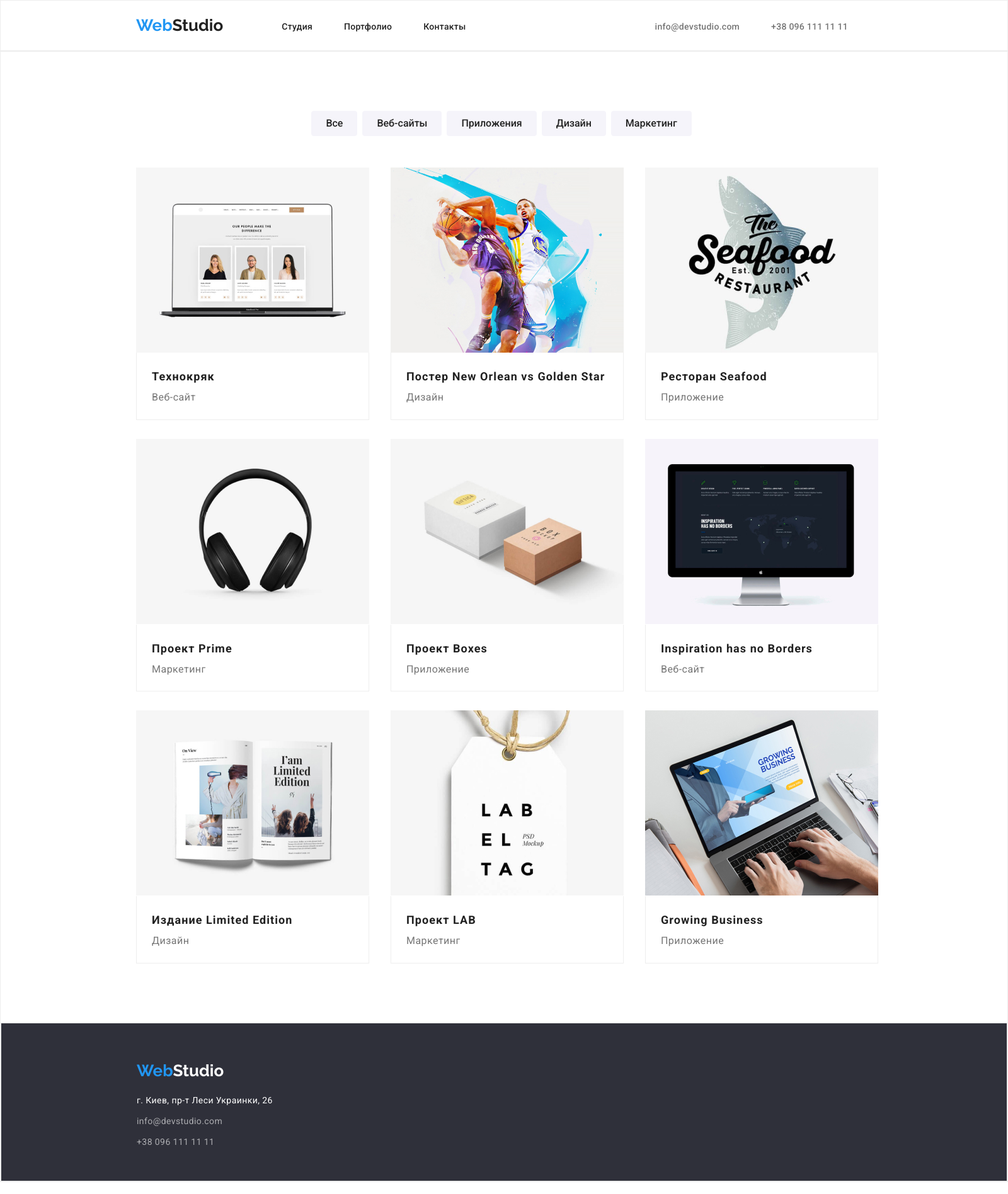
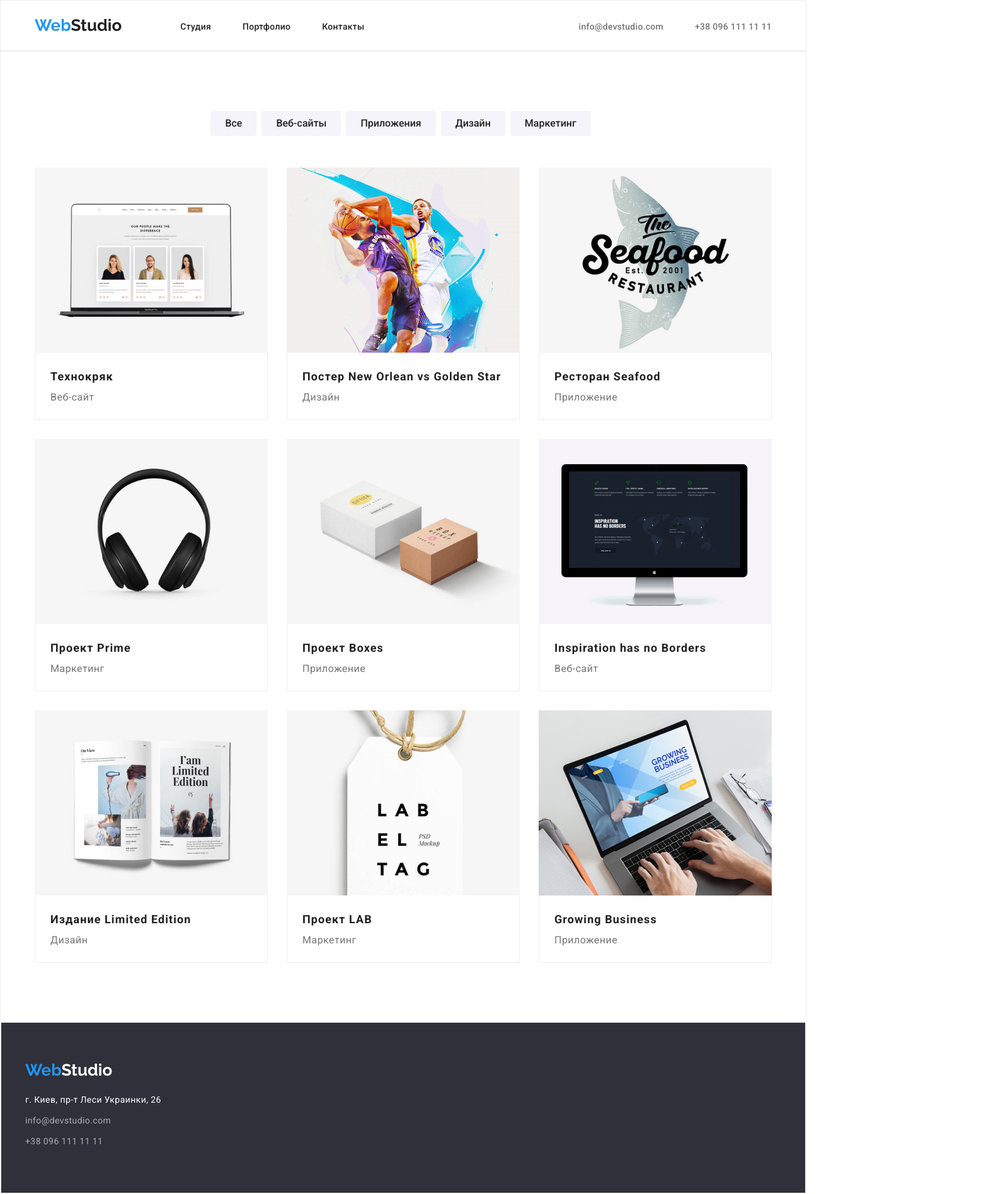
Before and after one commit to Lusiy321/goit-markup-hw-03, a plain HTML site: page portfolio.html in a window 1280 px wide. Shown: the whole page at 63% size, 1600 px wide, since content can reach past the window. Drawn offline with Linux system fonts and the light colour scheme.

Commit message:
Summary changes

```diff
--- a/css/style.css
+++ b/css/style.css
@@ -11,7 +11,6 @@
 
 body {
     margin: auto;
-    width: 1600px;
     font-family: 'Roboto', Arial, sans-serif;
     border: 1px solid var(--border-block-color);
     color: var(--main-text-color);
@@ -33,6 +32,10 @@ p {
     margin: 0;
 }
 
+img {
+    display: block;
+}
+
 ul {
     display: flex;
     justify-content: space-between;
@@ -46,7 +49,8 @@ li {
 
 .container {
     width: 1200px;
-    margin-left: 215px;
+    margin: 0 auto;
+    padding: 0 15px;
 }
 
 .section {
@@ -61,6 +65,7 @@ header {
 
 header div.container {
     display: flex;
+
 }
 
 header div.logo a {
@@ -82,11 +87,9 @@ header div.logo a span {
 
 header ul {
     margin-top: 32px;
+    gap: 50px;
 }
 
-header ul li {
-    margin-right: 50px;
-}
 
 header nav ul li a {
     color: var(--main-text-color);
@@ -97,9 +100,11 @@ header nav ul li a {
     text-decoration: none;
 }
 
-header div.contacts ul {
-    margin-left: 250px;
+header div.contacts {
+    margin-left: auto;
 }
+
+header div.contacts ul {}
 
 header div.contacts ul li a {
     color: var(--contacts-color);
@@ -137,10 +142,8 @@ section.main-screen {
 
 section.main-screen h1 {
     color: var(--main-bg-color);
-    padding-top: 200px;
-    padding-left: 452px;
-    padding-right: 452px;
-    padding-bottom: 30px;
+    margin-top: 106px;
+    margin-bottom: 30px;
     font-weight: 900;
     font-size: 44px;
     line-height: 1.36;
@@ -216,8 +219,13 @@ h2.main-title-1 {
 /* END ABOUT BUSINESS */
 
 /* TEAM BLOCK (INDEX) */
+
 section.team {
     background-color: var(--second-bg-color);
+}
+
+section.team div.boxes-team {
+    padding: 30px;
 }
 
 h2.main-title-2 {
@@ -231,6 +239,8 @@ h2.main-title-2 {
 
 section.team ul li {
     background-color: var(--main-bg-color);
+    box-shadow: 0px 1px 3px rgba(0, 0, 0, 0.12), 0px 1px 1px rgba(0, 0, 0, 0.14), 0px 2px 1px rgba(0, 0, 0, 0.2);
+    border-radius: 0px 0px 4px 4px;
 }
 
 section.team ul li h3 {
@@ -239,7 +249,6 @@ section.team ul li h3 {
     line-height: 1.18;
     text-align: center;
     letter-spacing: 0.03em;
-    padding-top: 30px;
     padding-bottom: 10px;
 }
 
@@ -249,7 +258,6 @@ section.team ul li p {
     line-height: 1.18;
     text-align: center;
     letter-spacing: 0.03em;
-    padding-bottom: 30px;
 }
 
 /* END TEAM BLOCK */
@@ -257,7 +265,7 @@ section.team ul li p {
 /*  List navigation (Portfolio) */
 section ul.nav-button {
     justify-content: center;
-    padding-bottom: 20px;
+    margin-bottom: 50px;
 }
 
 section ul.nav-button li button {
@@ -289,20 +297,15 @@ section ul.nav-button li button:hover {
 /* END List navigation (Portfolio) */
 
 /* MAIN CONTENT (Portfolio) */
-
-section ul.prodjects li.li-pr {
-    margin-right: 30px;
-    margin-top: 30px;
+section ul.prodjects {
+    flex-wrap: wrap;
+    gap: 30px;
 }
 
-section ul.prodjects {
-    display: block;
-}
-
-section ul.prodjects li div {
-    border-left: 1px solid var(--border-block-color);
-    border-right: 1px solid var(--border-block-color);
-    border-bottom: 1px solid var(--border-block-color);
+section ul.prodjects li div.boxes {
+    padding: 20px 24px;
+    border: 1px solid var(--border-block-color);
+    border-top: none;
 }
 
 section ul.prodjects li h3 {
@@ -310,9 +313,7 @@ section ul.prodjects li h3 {
     font-size: 18px;
     line-height: 2;
     letter-spacing: 0.06em;
-    margin-top: -4px;
-    padding-top: 20px;
-    padding-left: 24px;
+
 }
 
 section ul.prodjects li p {
@@ -320,8 +321,7 @@ section ul.prodjects li p {
     line-height: 1.87;
     letter-spacing: 0.03em;
     color: var(--contacts-color);
-    padding-left: 24px;
-    padding-bottom: 20px;
+
 }
 
 /* END MAIN CONTENT (Portfolio) */
@@ -330,12 +330,11 @@ section ul.prodjects li p {
 
 footer {
     background-color: var(--content-bg-color);
-    height: 252px;
     border: 1px solid var(--border-block-color);
 }
 
-footer p.f-logotype {
-    margin-top: 60px;
+footer div.footer {
+    padding: 60px 0;
 }
 
 footer p.f-logotype a.f-logo {
--- a/portfolio.html
+++ b/portfolio.html
@@ -16,7 +16,7 @@
   </head>
   <body>
     <header>
-      <div class="container">
+      <div class="container header">
         <!-- LOGO -->
         <div class="logo">
           <a href="index.html"><span>Web</span>Studio</a>
@@ -40,6 +40,7 @@
     <main>
       <!-- List navigation -->
       <section class="section">
+        <div class="container">
         <ul class="nav-button">
           <li><button type="button">Все</button></li>
           <li><button type="button">Веб-сайты</button></li>
@@ -48,8 +49,7 @@
           <li><button type="button">Маркетинг</button></li>
         </ul>
         <!-- Main content -->
-        <div class="container">
-         <ul class="prodjects">
+          <ul class="prodjects">
             <li class="li-pr">
               <img
                 src="images/pr-1.jpg"
@@ -57,7 +57,7 @@
                 width="370"
                 height="294"
               />
-              <div>
+              <div class="boxes">
               <h3>Технокряк</h3>
               <p>Веб-сайт</p>
               </div>
@@ -69,7 +69,7 @@
                 width="370"
                 height="294"
               />
-              <div>
+              <div class="boxes">
               <h3>Постер New Orlean vs Golden Star</h3>
               <p>Дизайн</p>
               </div>
@@ -81,7 +81,7 @@
                 width="370"
                 height="294"
               />
-              <div>
+              <div class="boxes">
               <h3>Ресторан Seafood</h3>
               <p>Приложение</p>
               </div>
@@ -93,7 +93,7 @@
                 width="370"
                 height="294"
               />
-              <div>
+              <div class="boxes">
               <h3>Проект Prime</h3>
               <p>Маркетинг</p>
               </div>
@@ -105,7 +105,7 @@
                 width="370"
                 height="294"
               />
-              <div>
+              <div class="boxes">
               <h3>Проект Boxes</h3>
               <p>Приложение</p>
               </div>
@@ -117,7 +117,7 @@
                 width="370"
                 height="294"
               />
-              <div>
+              <div class="boxes">
               <h3>Inspiration has no Borders</h3>
               <p>Веб-сайт</p>
               </div>
@@ -129,7 +129,7 @@
                 width="370"
                 height="294"
               />
-              <div>
+              <div class="boxes">
               <h3>Издание Limited Edition</h3>
               <p>Дизайн</p>
               </div>
@@ -140,7 +140,7 @@
                 alt="ЛАБ" width="370"
                 height="294"
               />
-              <div>
+              <div class="boxes">
               <h3>Проект LAB</h3>
               <p>Маркетинг</p>
               </div>
@@ -152,7 +152,7 @@
                 width="370"
                 height="294"
               />
-              <div>
+              <div class="boxes">
               <h3>Growing Business</h3>
               <p>Приложение</p>
               </div>
@@ -162,7 +162,7 @@
         </section>
     </main>
     <footer>
-      <div class="container">
+      <div class="container footer">
       <p class="f-logotype">
         <a href="index.html" class="f-logo"><span>Web</span>Studio</a>
       </p>
```
Also changed, not shown: index.html (+17 -5 lines).
